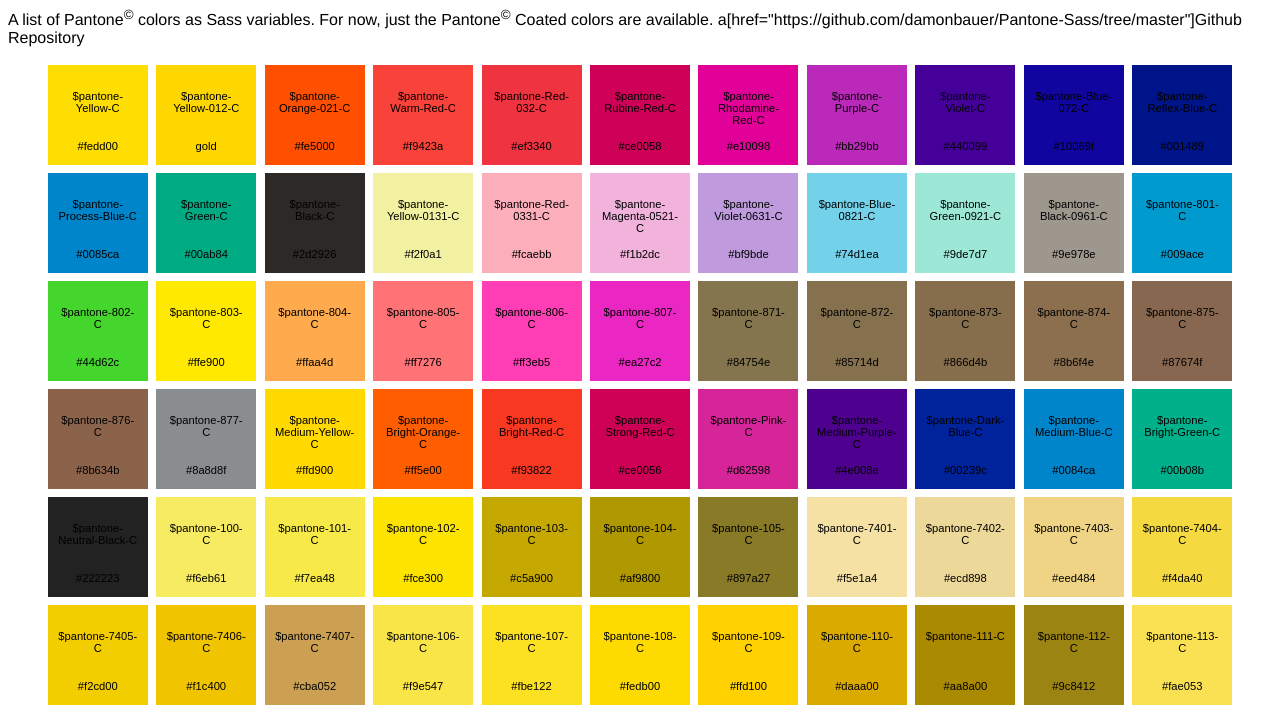
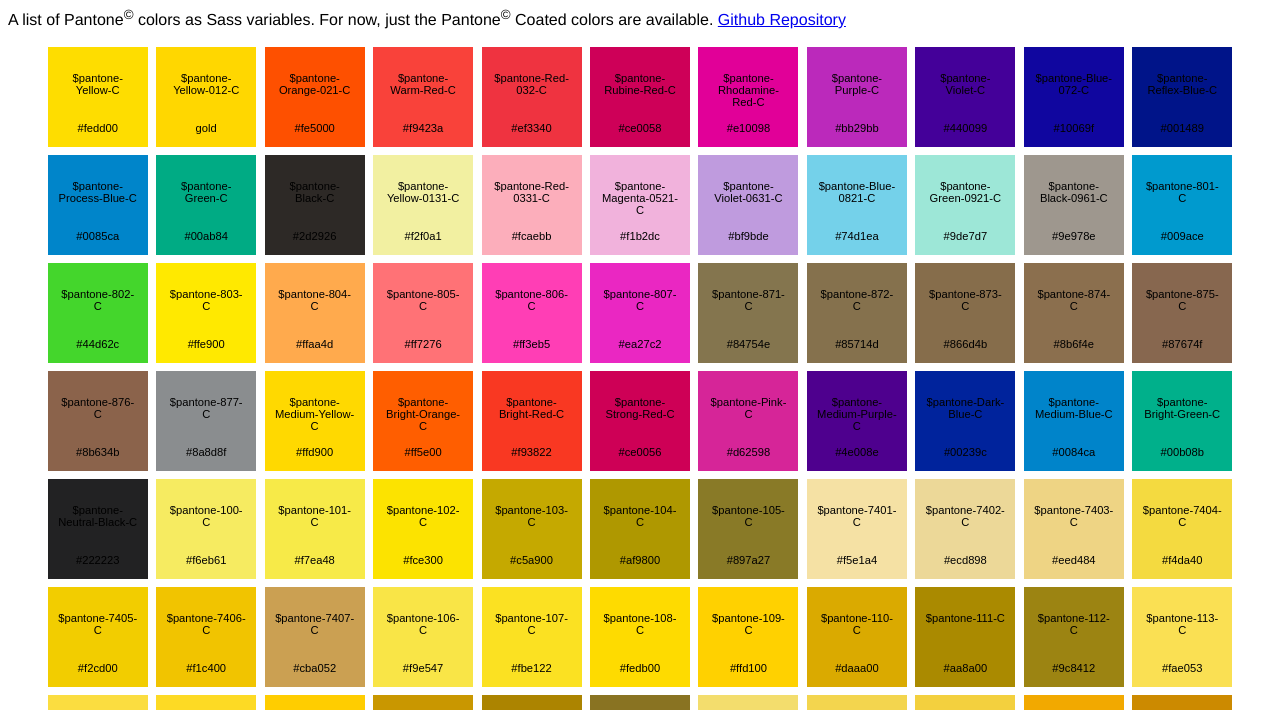
Before and after one commit to damonbauer/Pantone-Sass, a plain HTML site: page index.html in a window 1280 px wide. Shown: the part 73-783 px from the top of the page. Drawn offline with Linux system fonts and the light colour scheme.

Commit message:
learn how to use html

```diff
--- a/index.html
+++ b/index.html
@@ -12,7 +12,7 @@
     </head>
     <body>
         <h1>Pantone Sass</h1>
-        <p>A list of Pantone<sup>©</sup> colors as Sass variables. For now, just the Pantone<sup>©</sup> Coated colors are available. a[href="https://github.com/damonbauer/Pantone-Sass/tree/master"]Github Repository</a></p>
+        <p>A list of Pantone<sup>©</sup> colors as Sass variables. For now, just the Pantone<sup>©</sup> Coated colors are available. <a href="https://github.com/damonbauer/Pantone-Sass/tree/master">Github Repository</a></p>
 
         <div class="colors">
             <div class="box pantone-Yellow-C"></div>
```
